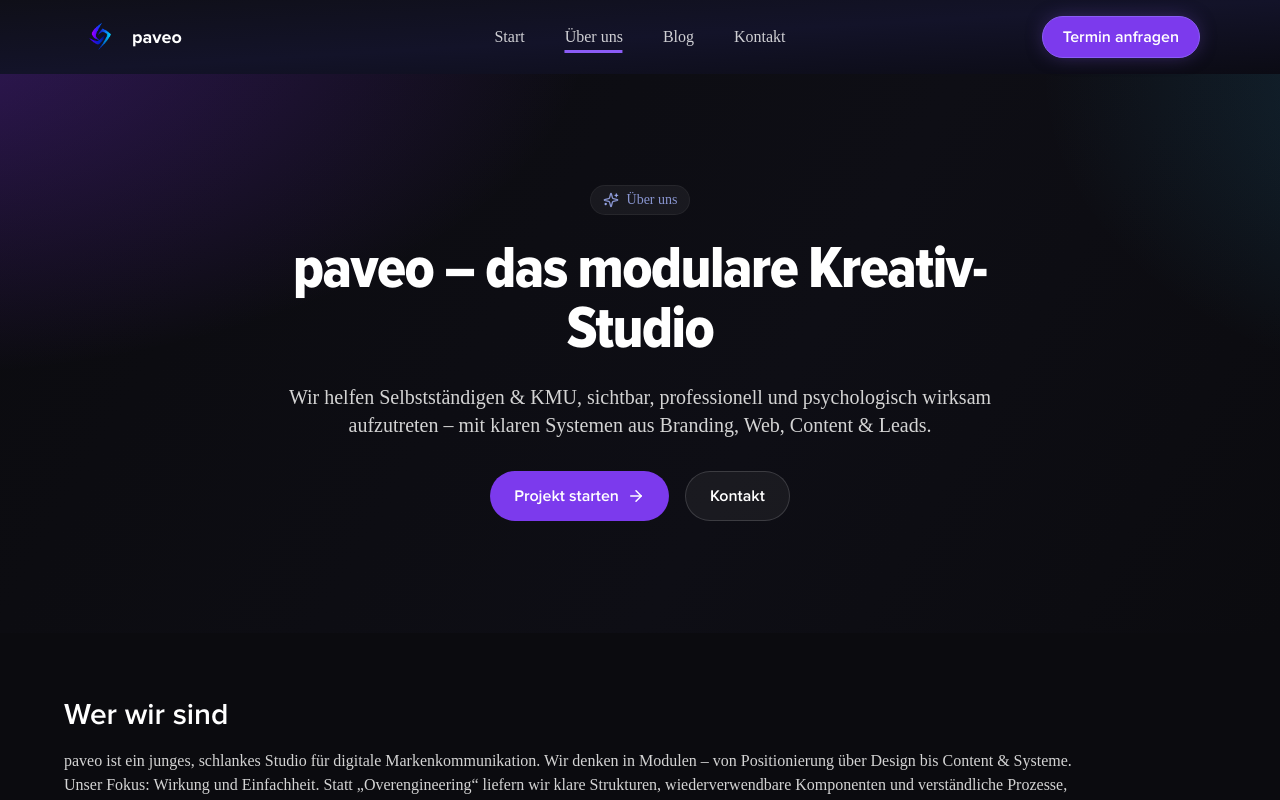
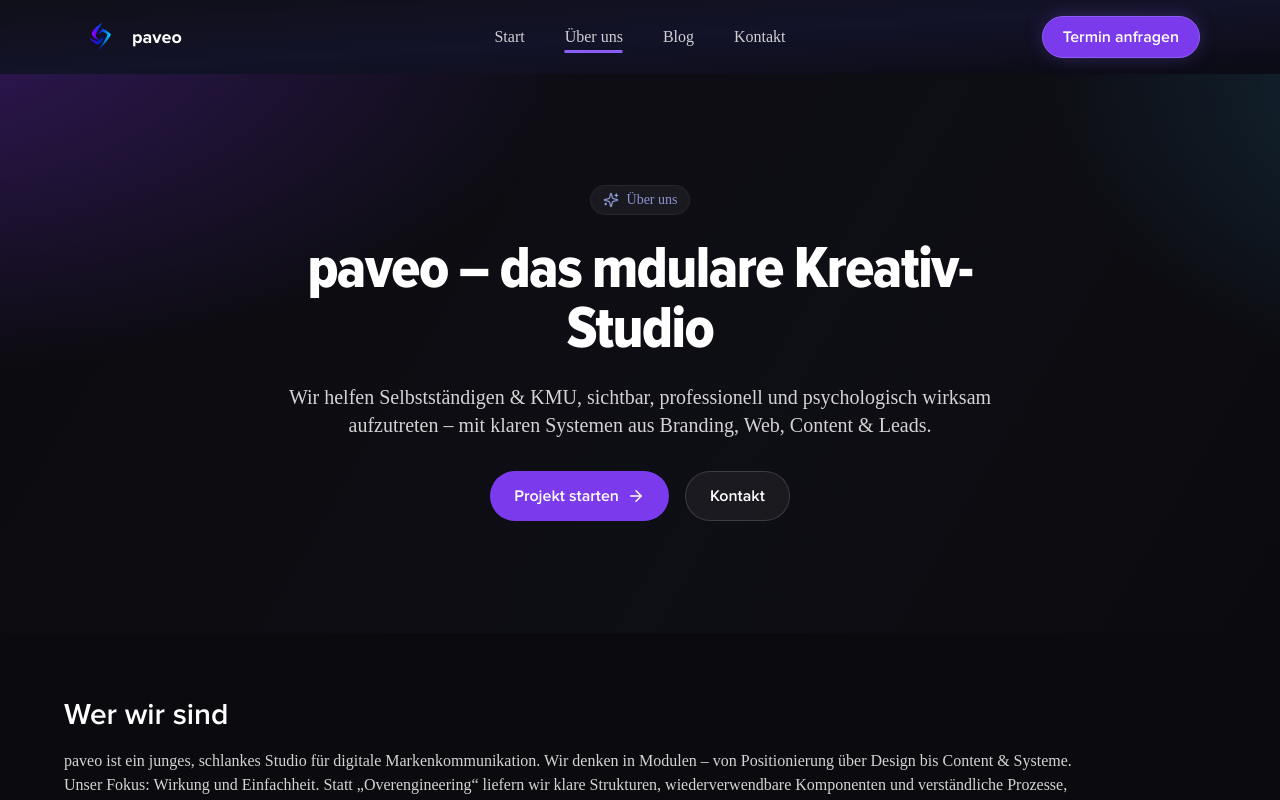
Before and after one commit to cyclebittt/pavewebyyyy, a Next.js app: page /about in a window 1280 px wide. Shown: the top 800 px of the page. Built offline with nearby package versions, Linux system fonts and the light colour scheme; a web font is replaced by a local one.

Commit message:
Update page.js

```diff
--- a/app/about/page.js
+++ b/app/about/page.js
@@ -62,7 +62,7 @@ export default function AboutPage() {
             <Sparkles size={16} /> Über uns
           </span>
           <h1 className="mt-6 text-4xl md:text-6xl font-extrabold tracking-tight">
-            paveo – das modulare Kreativ-Studio
+            paveo – das mdulare Kreativ-Studio
           </h1>
           <p className="mt-6 text-lg md:text-xl text-neutral-300">
             Wir helfen Selbstständigen & KMU, sichtbar, professionell und psychologisch wirksam aufzutreten – mit
```
